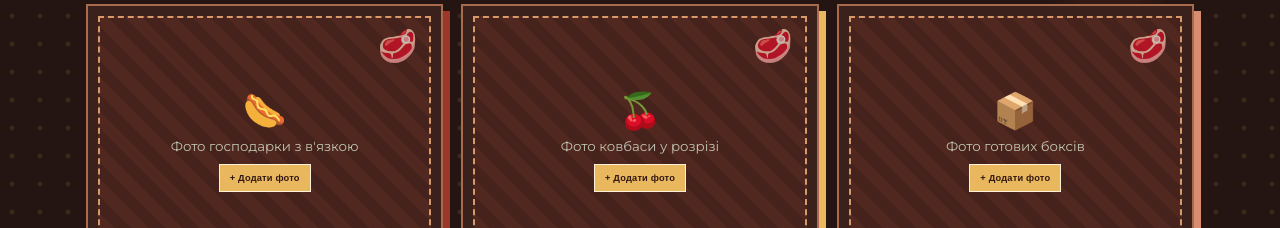
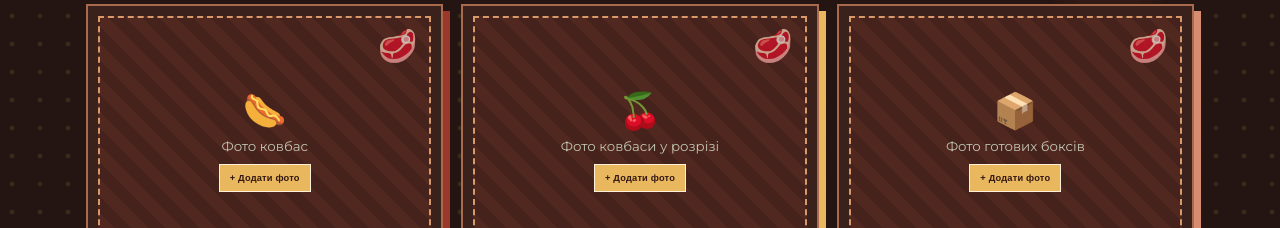
Before and after one commit to vipxtubex/SAUSAGES-FROM-SOLOKHA, a plain HTML site: page index.html in a window 1280 px wide. Shown: the part 780-1008 px from the top of the page. Drawn offline with Linux system fonts and the light colour scheme; a web font is replaced by a local one.

Commit message:
Update index.html

```diff
--- a/index.html
+++ b/index.html
@@ -142,7 +142,7 @@ footer{background:#e9b85e;color:#321713;border-top:9px solid #8f3026}footer p{co
 <main class="wrap">
   <div class="sec-head"><h2>👩‍🍳 Каріна та свіжий дроп</h2><span>НАШІ ФОТО</span></div>
   <div class="creator-grid">
-    <div class="p-card"><div class="p-slot" id="p1"><span class="placeholder">🌭</span><small>Фото господарки з в'язкою</small><label class="up-btn">+ Додати фото<input type="file" accept="image/*" data-preview="p1"></label></div><div class="p-foot"><span>Свіжа партія</span><span style="color:var(--lime)">28 ДНІВ</span></div></div>
+    <div class="p-card"><div class="p-slot" id="p1"><span class="placeholder">🌭</span><small>Фото ковбас</small><label class="up-btn">+ Додати фото<input type="file" accept="image/*" data-preview="p1"></label></div><div class="p-foot"><span>Свіжа партія</span><span style="color:var(--lime)">28 ДНІВ</span></div></div>
     <div class="p-card"><div class="p-slot" id="p2"><span class="placeholder">🍒</span><small>Фото ковбаси у розрізі</small><label class="up-btn">+ Додати фото<input type="file" accept="image/*" data-preview="p2"></label></div><div class="p-foot"><span>Вишня • Фісташка • Журавлина</span><span style="color:var(--cyan)">ТОП</span></div></div>
     <div class="p-card"><div class="p-slot" id="p3"><span class="placeholder">📦</span><small>Фото готових боксів</small><label class="up-btn">+ Додати фото<input type="file" accept="image/*" data-preview="p3"></label></div><div class="p-foot"><span>Відправка по Україні</span><span style="color:var(--pink)">DROP</span></div></div>
   </div>
```
